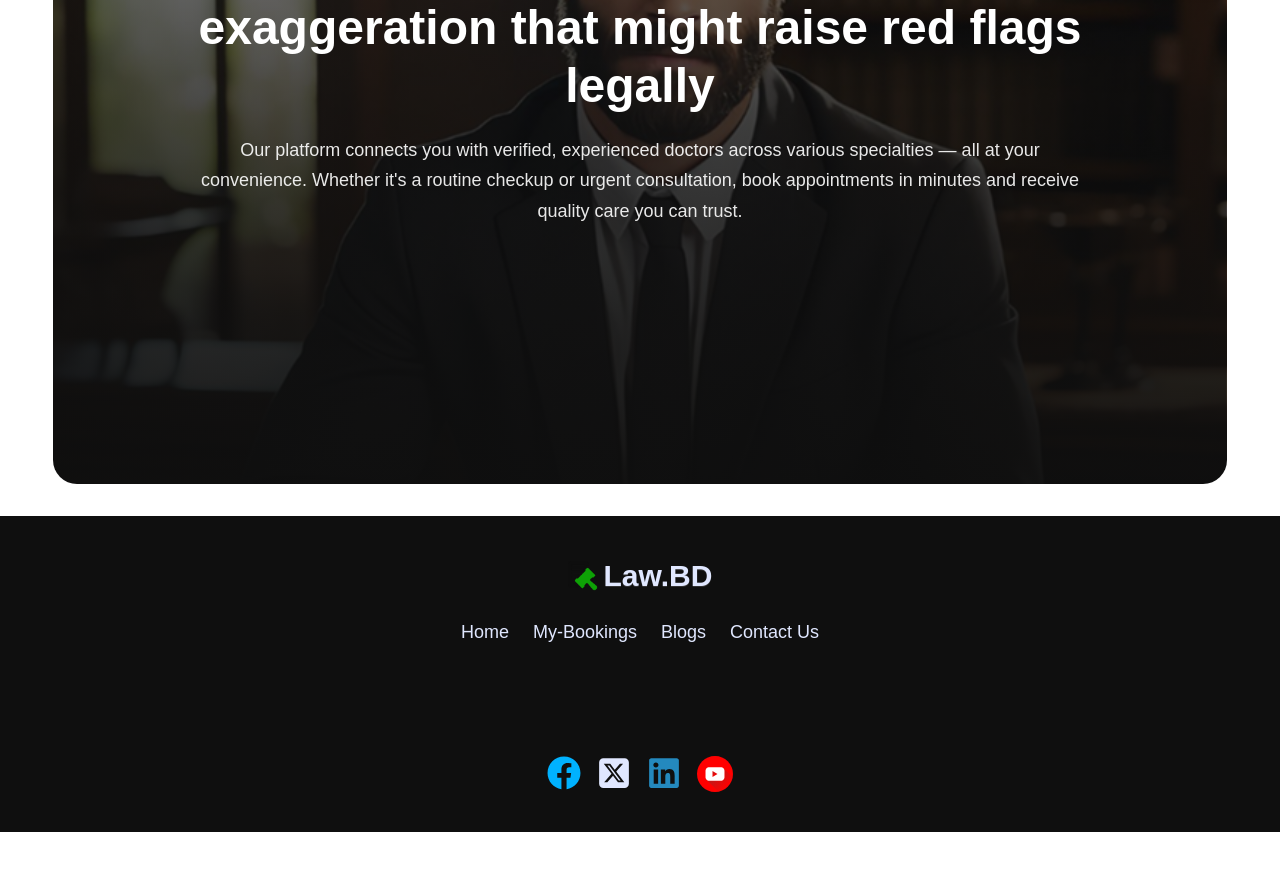
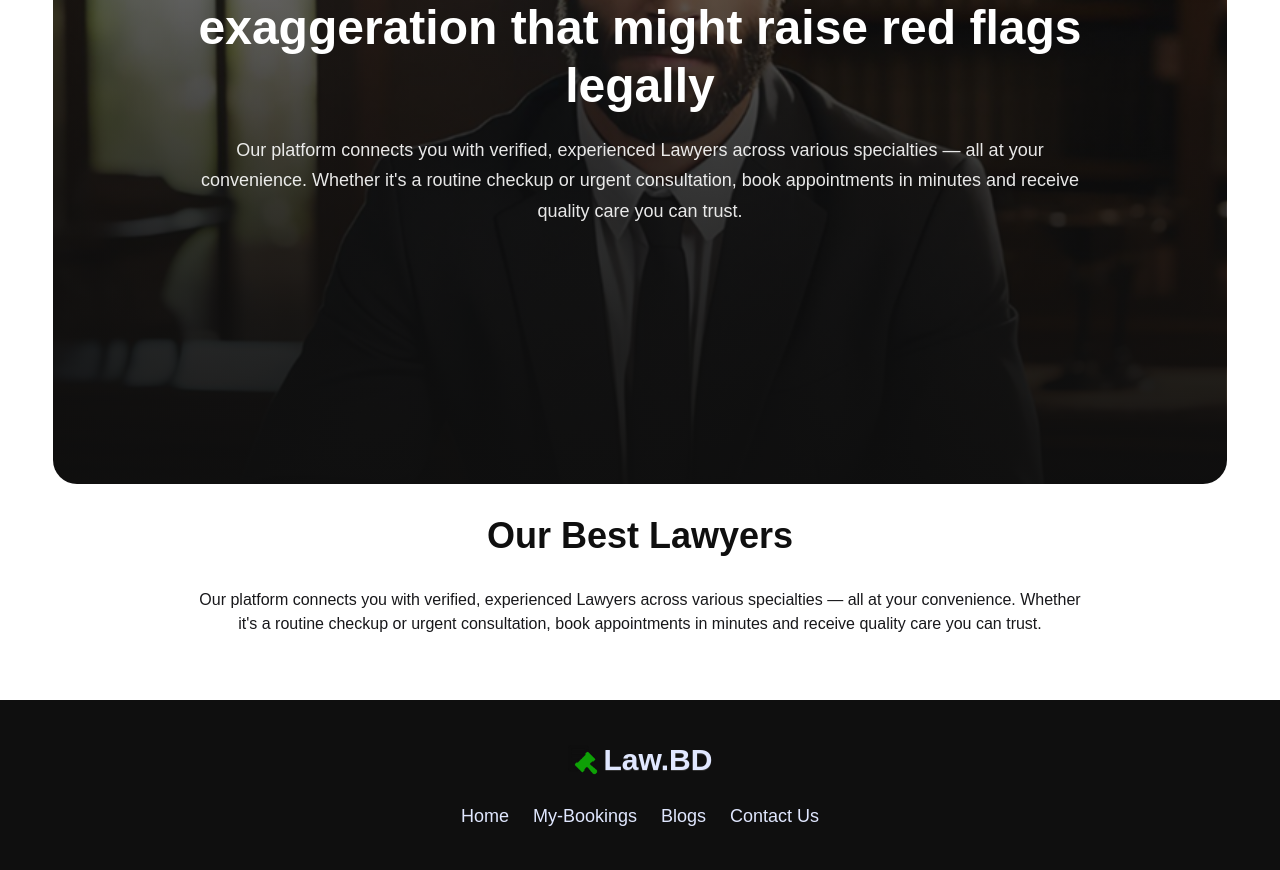
Before and after one commit to FahimFaysalNirjhar/Law-Bd-React, a React (Vite) app: page / in a window 1280 px wide. Shown: the part 420-1290 px from the top of the page. Before the commit the page ends 1252 px from the top, so only its background shows below. Built offline with nearby package versions, Linux system fonts and the light colour scheme.

Commit message:
lawyers section started

```diff
--- a/src/Pages/Home/Home.jsx
+++ b/src/Pages/Home/Home.jsx
@@ -1,10 +1,12 @@
 import React from "react";
 import Banner from "../../component/Banner/Banner";
+import Lawyer from "../../component/Lawyer/Lawyer";
 
 const Home = () => {
   return (
     <div>
       <Banner></Banner>
+      <Lawyer></Lawyer>
     </div>
   );
 };
--- a/src/component/Banner/Banner.jsx
+++ b/src/component/Banner/Banner.jsx
@@ -40,7 +40,7 @@ const Banner = () => {
           opacity: 0.9,
         }}
       >
-        Our platform connects you with verified, experienced doctors across
+        Our platform connects you with verified, experienced Lawyers across
         various specialties — all at your convenience. Whether it's a routine
         checkup or urgent consultation, book appointments in minutes and receive
         quality care you can trust.
--- /dev/null
+++ b/src/component/Lawyer/Lawyer.jsx
@@ -0,0 +1,20 @@
+import React from "react";
+import "../../App.css";
+
+const Lawyer = () => {
+  return (
+    <div className="p-2 pt-16 pb-16 md:pt-0">
+      <h1 className="font-mulish text-4xl font-bold text-center text-[#0F0F0F]">
+        Our Best Lawyers
+      </h1>
+      <p className="max-w-4xl mx-auto text-center font-plus-jakarta-sans mt-8">
+        Our platform connects you with verified, experienced Lawyers across
+        various specialties — all at your convenience. Whether it's a routine
+        checkup or urgent consultation, book appointments in minutes and receive
+        quality care you can trust.
+      </p>
+    </div>
+  );
+};
+
+export default Lawyer;
```
